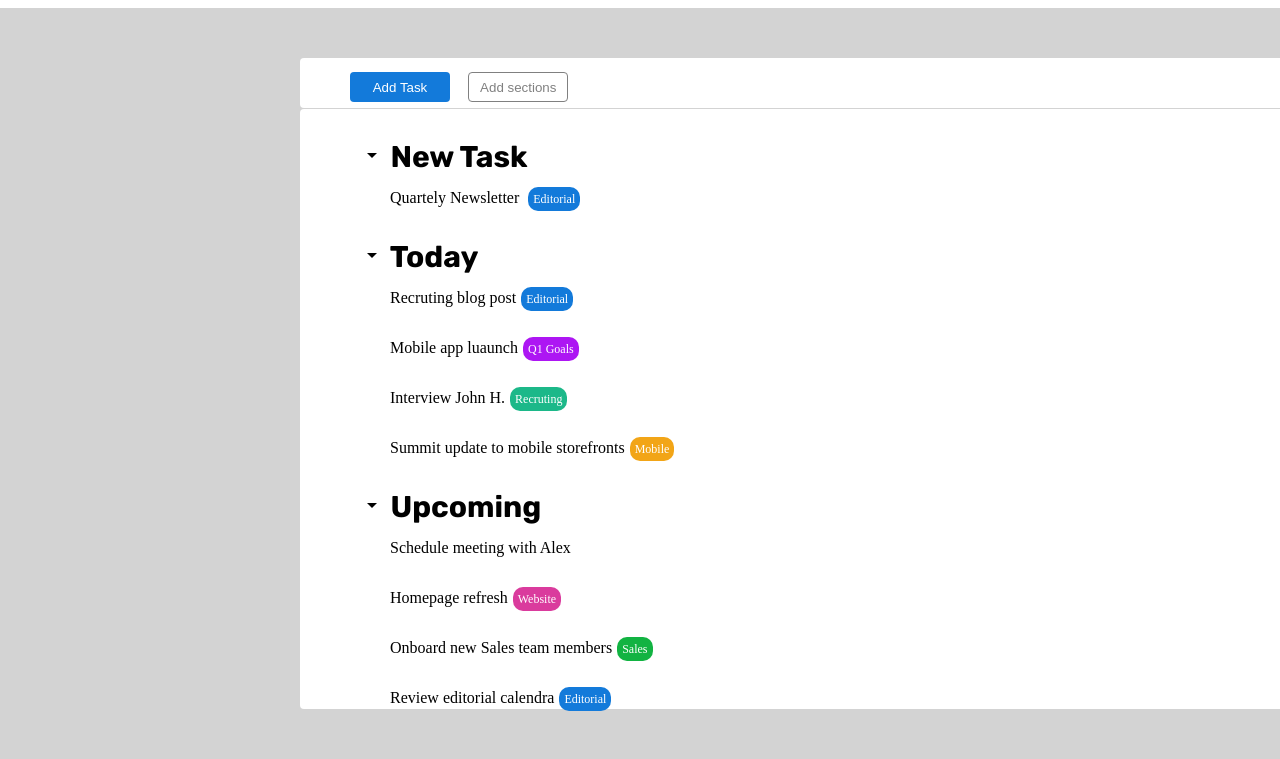
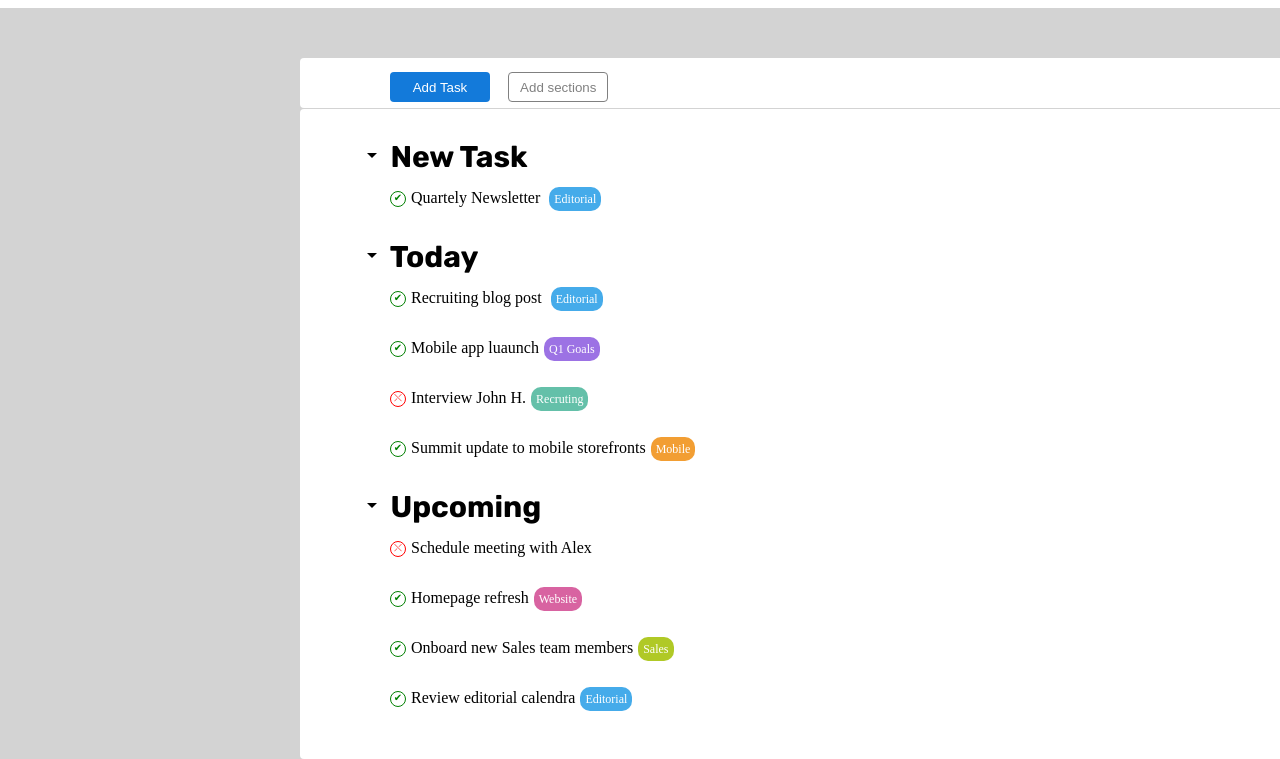
Before and after one commit to violix96/html-css-toboolist, a plain HTML site: page index.html in a window 1280 px wide. Shown: the part 93-852 px from the top of the page. Before the commit the page ends 804 px from the top, so only its background shows below. Drawn offline with nearby package versions, Linux system fonts and the light colour scheme.

Commit message:
[UPD] Miglioramenti stile e fine esercizio

```diff
--- a/css/syle.css
+++ b/css/style.css
@@ -1,29 +1,30 @@
-*{
+* {
     padding: 0;
     margin: 0;
     box-sizing: border-box;
 }
 
-body{
+body {
     background-color: lightgrey;
 }
 
-.container{
+.container {
     width: 1600px;
     margin: 0 auto;
 
 }
 
-header{
+header {
     background-color: white;
     border-bottom: 1px solid white;
 }
-.logo{
+
+.logo {
     width: 5%;
     vertical-align: middle;
 }
 
-.logo-text{
+.logo-text {
     font-size: 50px;
     font-family: RUBIK;
     font-weight: bold;
@@ -32,12 +33,12 @@ header{
 
 }
 
-.vertical-spacing{
+.vertical-spacing {
     padding: 10px 0;
 }
 
 
-.nav{
+.nav {
     background-color: white;
     width: 1000px;
     height: 50px;
@@ -47,7 +48,7 @@ header{
     padding-left: 50px;
 }
 
-.b1{
+.b1 {
     background-color: #137ada;
     color: white;
     border: none;
@@ -62,7 +63,7 @@ header{
 
 }
 
-.b2{
+.b2 {
     background-color: white;
     color: gray;
     border: none;
@@ -77,10 +78,10 @@ header{
 
 }
 
-.lista{
+.lista {
     background-color: white;
     width: 1000px;
-    height: 600px;
+    height: 650px;
     margin: 0 auto;
     margin-top: 50px;
     border-radius: 4px;
@@ -88,7 +89,7 @@ header{
     margin-top: 1px;
 }
 
-.titoli-ul{
+.titoli-ul {
     font-size: 30px;
     font-weight: bold;
     font-family: rubik;
@@ -97,9 +98,8 @@ header{
 
 }
 
-.bubble-text-blue{
+.bubble-text {
     font-size: 12px;
-    background-color: #137ada;
     color: white;
     border-radius: 10px;
     width: 20px;
@@ -108,63 +108,7 @@ header{
     margin-left: 5px;
 }
 
-.bubble-text-viola{
-    font-size: 12px;
-    background-color: hsl(281, 90%, 52%);
-    color: white;
-    border-radius: 10px;
-    width: 20px;
-    height: 20px;
-    padding: 5px;
-    margin-left: 5px;
-}
-
-.bubble-text-verde{
-    font-size: 12px;
-    background-color: #1cb889;
-    color: white;
-    border-radius: 10px;
-    width: 20px;
-    height: 20px;
-    padding: 5px;
-    margin-left: 5px;
-}
-
-.bubble-text-orange{
-    font-size: 12px;
-    background-color: hwb(39 9% 5%);
-    color: white;
-    border-radius: 10px;
-    width: 20px;
-    height: 20px;
-    padding: 5px;
-    margin-left: 5px;
-}
-
-.bubble-text-verde-chiaro{
-    font-size: 12px;
-    background-color: rgb(18, 179, 66);
-    color: white;
-    border-radius: 10px;
-    width: 20px;
-    height: 20px;
-    padding: 5px;
-    margin-left: 5px;
-}
-
-.bubble-text-rosa{
-    font-size: 12px;
-    background-color: rgb(218, 59, 157);
-    color: white;
-    border-radius: 10px;
-    width: 20px;
-    height: 20px;
-    padding: 5px;
-    margin-left: 5px;
-}
-
-
-ul li{
+ul li {
     margin-bottom: 20px;
     text-align: left;
     width: 1000px;
@@ -173,12 +117,42 @@ ul li{
     padding-top: 30px;
 }
 
-li{
+li {
     padding-left: 10px;
     list-style: none;
 
 }
 
-.text-li{
+.text-li {
     margin-left: 30px;
+    font-weight: 500;
 }
+
+
+.circled-green {
+    border: solid 1px green;
+    border-radius: 100%;
+    width: 16px;
+    height: 16px;
+    display: inline-block;
+    text-align: center;
+    color: green;
+    vertical-align: middle;
+    font-size: 10px;
+    margin-right: 5px;
+
+}
+
+.circled-red {
+    border: solid 1px red;
+    border-radius: 100%;
+    width: 16px;
+    height: 16px;
+    display: inline-block;
+    text-align: center;
+    color: red;
+    vertical-align: middle;
+    font-size: 10px;
+    margin-right: 5px;
+
+}
--- a/index.html
+++ b/index.html
@@ -1,16 +1,21 @@
 <!DOCTYPE html>
 <html lang="en">
+
 <head>
     <meta charset="UTF-8">
     <meta name="viewport" content="width=device-width, initial-scale=1.0">
     <title>Document</title>
-    <link rel="stylesheet" href="https://fonts.googleapis.com/css2?family=Material+Symbols+Outlined:opsz,wght,FILL,GRAD@24,400,0,0" />
-    <link rel="stylesheet" href="./css/syle.css">
+    <link rel="stylesheet"
+        href="https://fonts.googleapis.com/css2?family=Material+Symbols+Outlined:opsz,wght,FILL,GRAD@24,400,0,0" />
+    <link rel="stylesheet" href="./css/style.css">
     <link rel="preconnect" href="https://fonts.googleapis.com">
     <link rel="preconnect" href="https://fonts.gstatic.com" crossorigin>
-<link href="https://fonts.googleapis.com/css2?family=Rubik:ital,wght@0,300..900;1,300..900&display=swap" rel="stylesheet">
-<link rel="stylesheet" href="https://fonts.googleapis.com/css2?family=Material+Symbols+Outlined:opsz,wght,FILL,GRAD@20..48,100..700,0..1,-50..200" />
+    <link href="https://fonts.googleapis.com/css2?family=Rubik:ital,wght@0,300..900;1,300..900&display=swap"
+        rel="stylesheet">
+    <link rel="stylesheet"
+        href="https://fonts.googleapis.com/css2?family=Material+Symbols+Outlined:opsz,wght,FILL,GRAD@20..48,100..700,0..1,-50..200" />
 </head>
+
 <body>
     <header>
         <!-- TESTATA CON LOGO E TITOLO -->
@@ -28,13 +33,11 @@
         <div class="container">
 
             <div class="nav">
-                <button class="b1">Add Task</button>
+                <button class="b1" style="margin-left: 40px;">Add Task</button>
                 <button class="b2">Add sections</button>
 
             </div>
             <div class="lista">
-                <table>
-                    <thead>
 
                 <ul>
                     <li class="titoli-ul">
@@ -44,11 +47,10 @@
                         <!-- <span>&#9660;</span> -->
                         New Task
 
-                                <li class="text-li">Quartely Newsletter <span class="bubble-text-blue">Editorial</span></li>
+                    <li class="text-li"><span class="circled-green">&#x2714;</span>Quartely Newsletter <span
+                            class="bubble-text" style="background-color: #45ABEA;">Editorial</span></li>
                     </li>
                 </ul>
-                    </thead>
-                    <tbody>
 
                 <ul>
                     <li class="titoli-ul">
@@ -57,36 +59,38 @@
                         </span>
                         Today
 
-                                <li class="text-li">Recruting blog post<span class="bubble-text-blue">Editorial</span></li>
-                                <li class="text-li">Mobile app luaunch<span class="bubble-text-viola">Q1 Goals</span></li>
-                                <li class="text-li">Interview John H.<span class="bubble-text-verde">Recruting</span></li>
-                                <li class="text-li">Summit update to mobile storefronts<span class="bubble-text-orange">Mobile</span></li>
-
-
-
+                    <li class="text-li"><span class="circled-green">&#x2714;</span>Recruiting blog post
+                        <span class="bubble-text" style="background-color: #45ABEA;">Editorial</span>
+                    </li>
+                    <li class="text-li"><span class="circled-green">&#x2714;</span>Mobile app luaunch<span
+                            class="bubble-text" style="background-color: #9C72E4;">Q1 Goals</span></li>
+                    <li class="text-li"><span class="circled-red">&#10540;</span>Interview John H.<span
+                            class="bubble-text" style="background-color: #64C0A9;">Recruting</span></li>
+                    <li class="text-li"><span class="circled-green">&#x2714;</span>Summit update to mobile
+                        storefronts<span class="bubble-text" style="background-color: #F29E33;">Mobile</span></li>
                     </li>
                 </ul>
 
-                    </tbody>
-                    <tfoot>
                 <ul>
                     <li class="titoli-ul">
                         <span class="material-symbols-outlined">
                             arrow_drop_down
                         </span>
                         Upcoming
-                                <li class="text-li">Schedule meeting with Alex</li>
-                                <li class="text-li">Homepage refresh<span class="bubble-text-rosa">Website</span> </li>
-                                <li class="text-li">Onboard new Sales team members<span class="bubble-text-verde-chiaro">Sales</span></li>
-                                <li class="text-li">Review editorial calendra<span class="bubble-text-blue">Editorial</span></li>
+                    <li class="text-li"><span class="circled-red">&#10540;</span>Schedule meeting with Alex</li>
+                    <li class="text-li"><span class="circled-green">&#x2714;</span>Homepage refresh<span
+                            class="bubble-text" style="background-color: #D863A1;">Website</span> </li>
+                    <li class="text-li"><span class="circled-green">&#x2714;</span>Onboard new Sales team members<span
+                            class="bubble-text" style="background-color: #B0C926;">Sales</span></li>
+                    <li class="text-li"><span class="circled-green">&#x2714;</span>Review editorial calendra<span
+                            class="bubble-text" style="background-color: #45ABEA;">Editorial</span></li>
                     </li>
                 </ul>
-                    </tfoot>
 
-                </table>
             </div>
         </div>
     </main>
 
 </body>
+
 </html>
```
Lines whose indentation alone changed are shown as unchanged.
